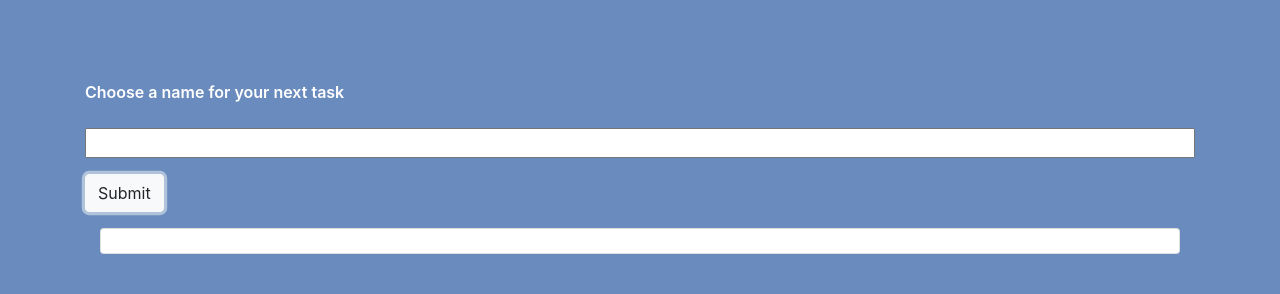
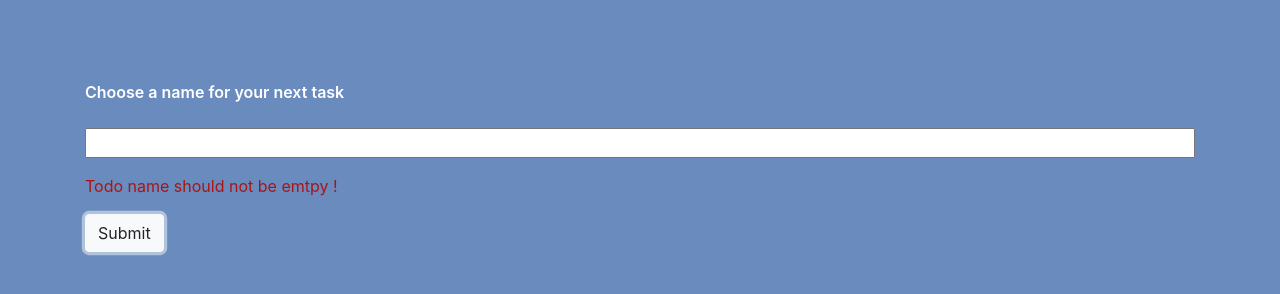
Before and after one commit to Un3x/raw-javascript-todo-lesson, a plain HTML site: page index.html in a window 1280 px wide. Both pictures are taken after a click on the input 124 px from the left and 193 px from the top of the page. Drawn offline with nearby package versions, Linux system fonts and the light colour scheme.

Commit message:
Step 4: Adding validation and validation message

```diff
--- a/index.html
+++ b/index.html
@@ -25,16 +25,17 @@
                 <p>
                     <input id="userInput" type="text">
                 </p>
+                <p id="error">
+                    Todo name should not be emtpy !
+                </p>
                 <p>
                     <input id="submitTodo" type="submit" class="btn btn-light">
                 </p>
             </div>
         </div>
-        <div class="
-                        col-md-12">
+        <div class="col-md-12">
             <ul id="ul" class="list-group">
             </ul>
-
         </div>
     </div>
     <div>
--- a/index.js
+++ b/index.js
@@ -2,10 +2,29 @@
     var input = $('#userInput');
     var submit = $('#submitTodo');
     var ul = $('#ul');
+    var error = $('#error');
+
+    function isInputValid() {
+        return input.val().length > 0;
+    }
+
+    function hideError() {
+        error.hide();
+    }
+
+    function displayError() {
+        error.show();
+    }
 
     function addTodo() {
-        var li = $('<li class="list-group-item">' + input.val() + '</li>');
-        ul.append(li);
+        if (isInputValid()) {
+            var li = $('<li class="list-group-item">' + input.val() + '</li>');
+            ul.append(li);
+            input.val('');
+            hideError();
+        } else {
+            displayError();
+        }
     }
 
     submit.click(addTodo);
--- a/style.css
+++ b/style.css
@@ -14,3 +14,8 @@ label {
 #userInput {
     width: 100%;
 }
+
+#error {
+    color: #a91515;
+    display: none;
+}
```
